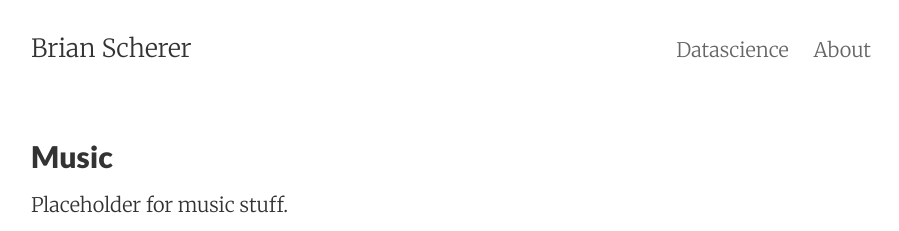
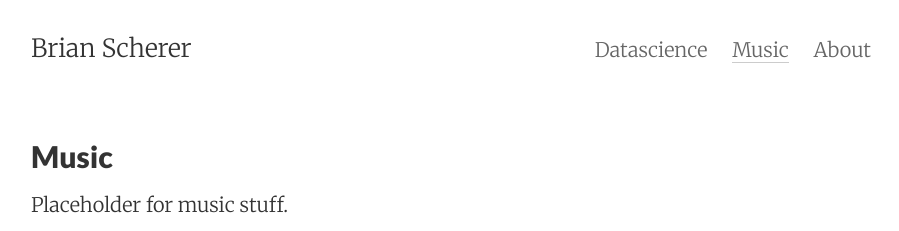
Before and after one commit to brianscherer/brianscherer.github.io, a Jekyll site: the page built from music.md, in a window 1280 px wide. Shown: the top 231 px of the page, without its empty margins (189-1088 px from the left). Built offline with Jekyll 4.4.1, drawn with Linux system fonts in a browser that asks for light colours.

Commit message:
Update _config.yml

```diff
--- a/_config.yml
+++ b/_config.yml
@@ -8,6 +8,7 @@ url:         "https://brianscherer.github.io"
 date_format: "%b %-d, %Y"
 header_pages:
  - datascience.md
+ - music.md
  - about.md
 # - contact.html
 
```
